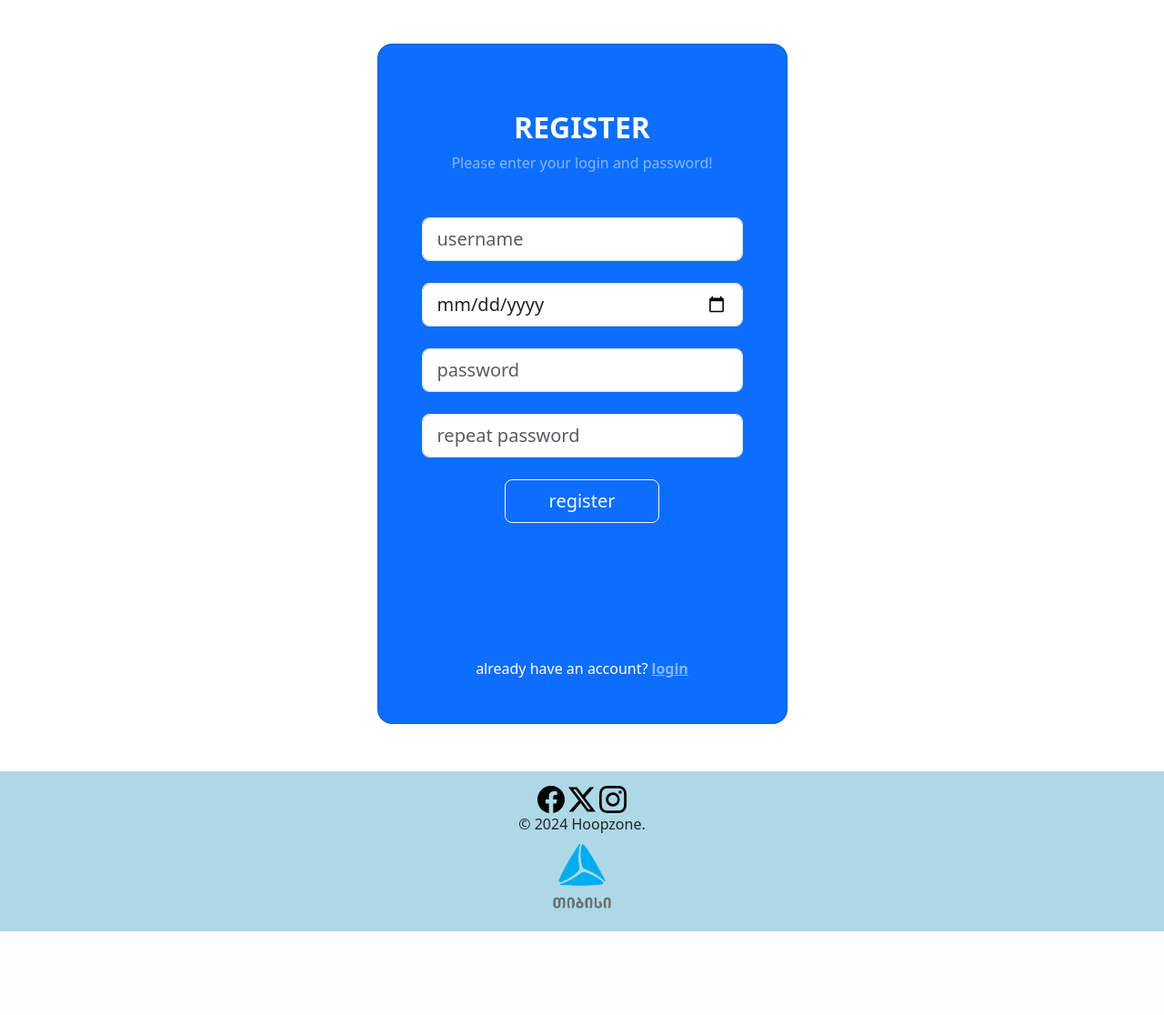
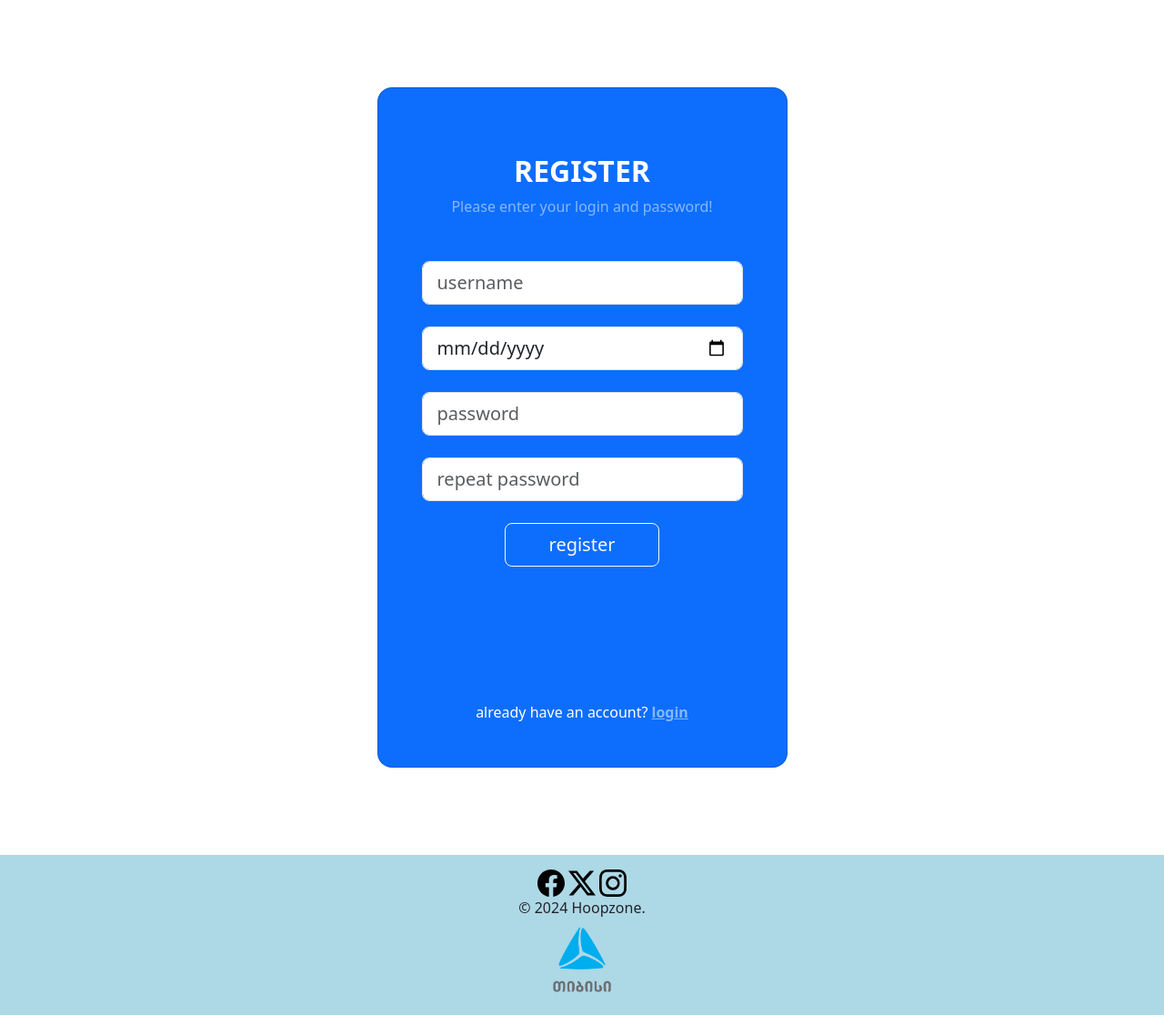
Before and after one commit to zura343/Hoopzone, a Flask app: page /register in a window 1280 px wide. Shown: the part 56-1172 px from the top of the page at 91% size. Before the commit the page ends 1080 px from the top, so only its background shows below. Run offline with Flask 3, Linux system fonts and the light colour scheme; some libraries are stand-ins or nearby versions.

Commit message:
Add files via upload

```diff
--- a/templates/footer.html
+++ b/templates/footer.html
@@ -1,4 +1,4 @@
-<footer class="text-center py-3 mt-auto footer" style="background-color: lightblue;  margin-top: 30px;">
+<footer class="text-center py-3 mt-auto footer" style="background-color: lightblue;  margin-top: auto;">
     <a href="https://www.facebook.com/profile.php?id=100077737788459" target="_blank"><img width="30" height="30" src="/static/media_logos/facebook.svg"></a>
     <a href="https://x.com/iok_ch" target="_blank"><img width="30" height="30" src="/static/media_logos/twitter-x.svg"></a>
     <a href="https://www.instagram.com/zura_chiokadze/" target="_blank"><img width="30" height="30" src="/static/media_logos/instagram.svg"></a>
--- a/templates/main.html
+++ b/templates/main.html
@@ -5,8 +5,7 @@
 <style>
     body {
         font-family: Arial, sans-serif;
-        margin: 0;
-        padding: 0;
+
     }
 
     .carousel-container {
--- a/templates/register.html
+++ b/templates/register.html
@@ -4,11 +4,9 @@
 {% block body %}
 
 
+<section class="gradient-custom mb-5 mt-5" style="min-height: calc(100vh - 100px);">
+    <div class="container py-5 h-100">
 
-<section class="vh-100 gradient-custom mb-5" style=" margin-bottom: 80px;  ">
-
-    <div class="container py-5 h-100"    style="flex-grow: 1;"
- >
         <div class="row d-flex justify-content-center align-items-center h-100">
             <div class="col-12 col-md-8 col-lg-6 col-xl-5">
                 <div class="card bg-primary text-white" style="border-radius: 1rem;">
@@ -68,9 +66,8 @@
             </div>
         </div>
     </div>
+
 </section>
 
 
-
-
 {% endblock %}
```
Also changed, not shown: instance/database.db.
